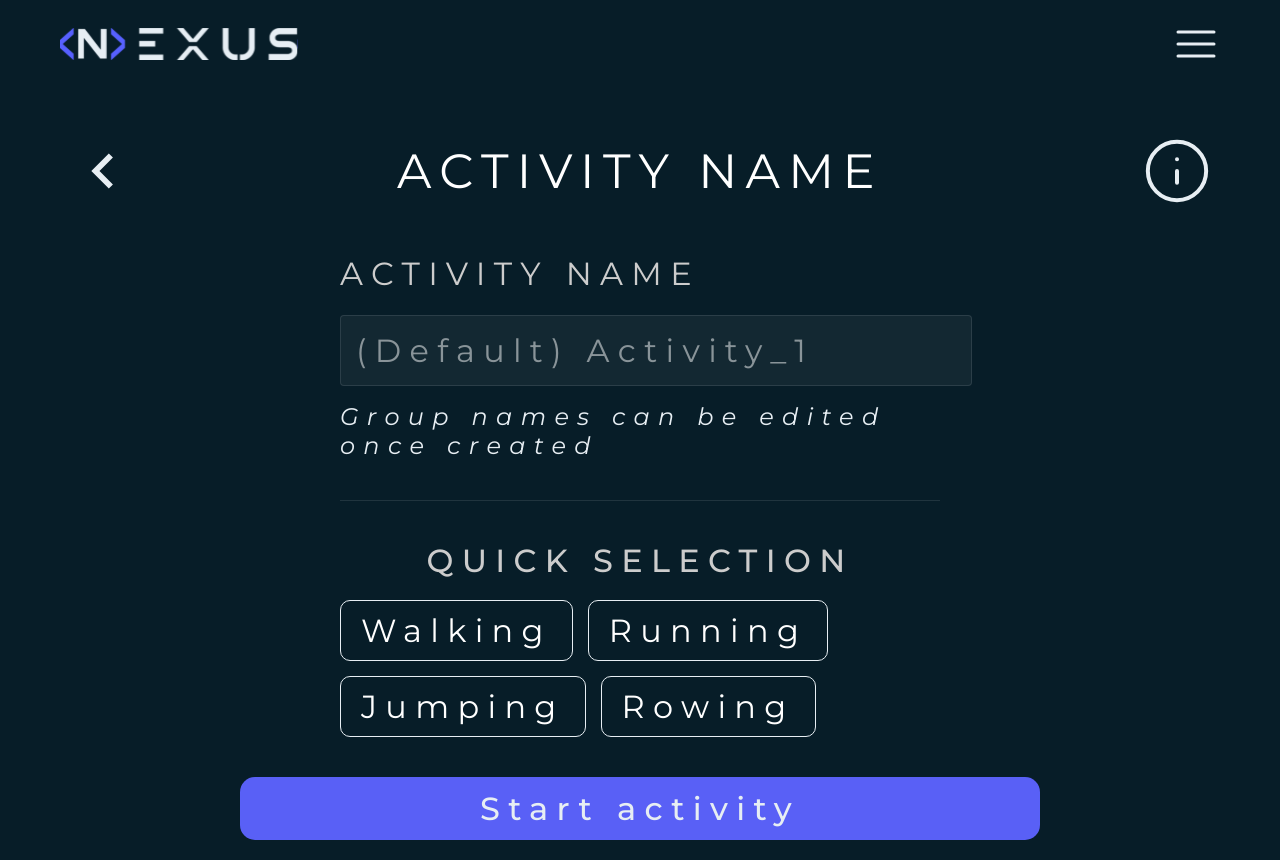
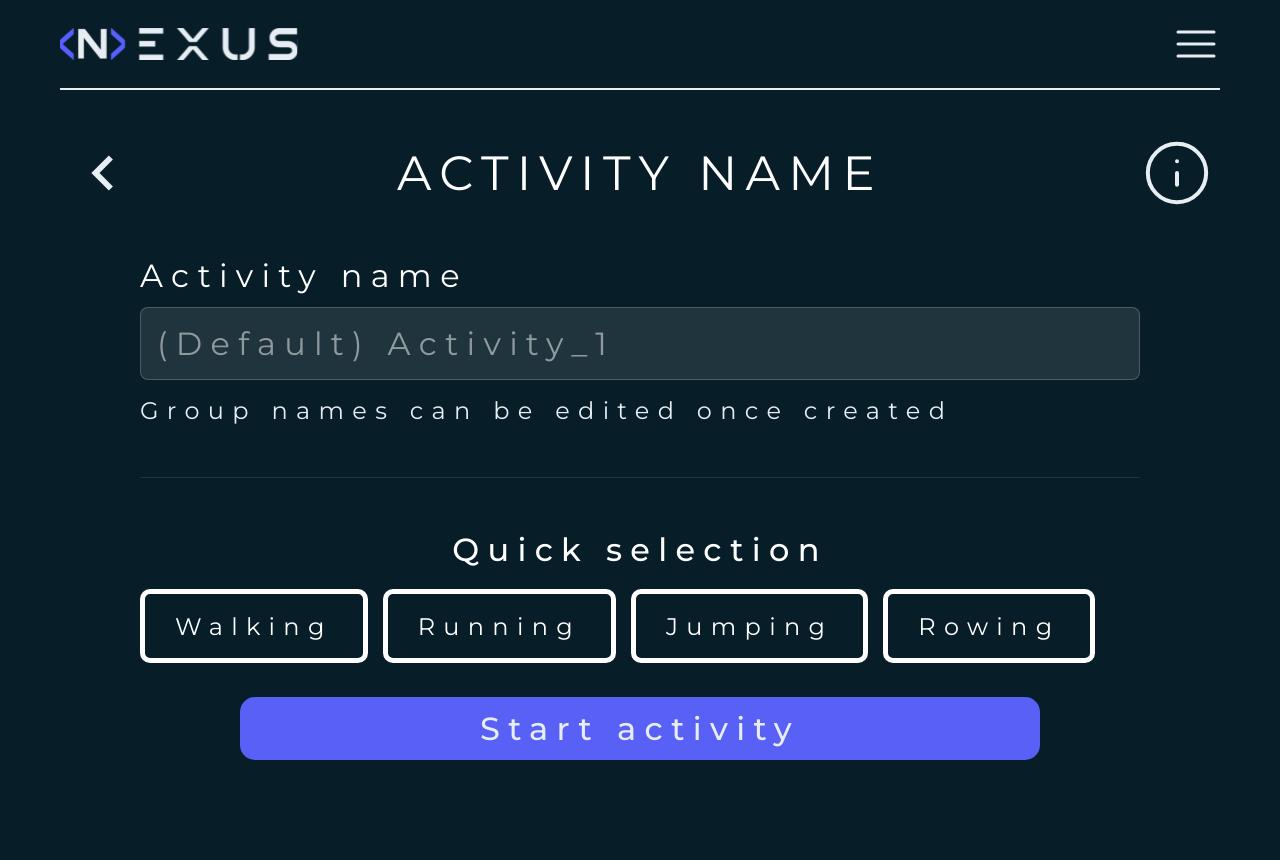
Before and after one commit to Nexus-N3/nexus-n3-neia-app-framework, a React (Vite) app in the folder apps/registry/nexus/ui/: page /new-activity in a window 1280 px wide. After the commit the page ends 800 px from the top, so only its background shows below. Built offline with nearby package versions, Linux system fonts and the light colour scheme.

Commit message:
Common styling.

```diff
--- a/apps/registry/nexus/ui/src/App.css
+++ b/apps/registry/nexus/ui/src/App.css
@@ -387,3 +387,11 @@ h3 {
   margin: 0;
   color: #fff;
 }
+
+/* Global H2 Styles */
+h2 {
+  font-size: 48px;
+  font-weight: 500;
+  margin: 0;
+  color: #fff;
+}
--- a/apps/registry/nexus/ui/src/screens/AssignSensorsScreen.tsx
+++ b/apps/registry/nexus/ui/src/screens/AssignSensorsScreen.tsx
@@ -59,9 +59,7 @@ export const AssignSensorsScreen: React.FC = () => {
       {/* Sub Header */}
       <div className="sub-header-row" style={{ display: 'flex', justifyContent: 'space-between', marginBottom: '20px', alignItems: 'center' }}>
         <BackButton onClick={handleBack} />
-        <h2 className="screen-title" style={{ margin: 0 }}>
-          PLACE SENSORS
-        </h2>
+        <h2 className="screen-title">PLACE SENSORS</h2>
         <InfoButton />
       </div>
 
--- a/apps/registry/nexus/ui/src/screens/NewActivityScreen.tsx
+++ b/apps/registry/nexus/ui/src/screens/NewActivityScreen.tsx
@@ -20,65 +20,47 @@ export const NewActivityScreen: React.FC = () => {
   };
 
   return (
-    <main className="nexus-content new-activity-content" style={{ display: 'flex', flexDirection: 'column', height: '100%' }}>
+    <main className="nexus-content new-activity-content">
       {/* Sub Header */}
-      <div className="sub-header-row" style={{ display: 'flex', justifyContent: 'space-between', marginBottom: '40px', alignItems: 'center' }}>
+      <div className="sub-header-row">
         <BackButton onClick={handleBack} />
-        <h2 className="screen-title" style={{ margin: 0 }}>
-          ACTIVITY NAME
-        </h2>
+        <h2 className="screen-title">ACTIVITY NAME</h2>
         <InfoButton />
       </div>
 
-      <div style={{ maxWidth: '600px', width: '100%', margin: '0 auto', flex: 1 }}>
+      <div className="session-form-container">
         {/* Activity Name Input */}
-        <div className="form-group" style={{ marginBottom: '40px' }}>
-          <label style={{ display: 'block', marginBottom: '10px', color: '#ccc', textTransform: 'uppercase' }}>Activity name</label>
+        <div className="form-group">
+          <label htmlFor="activity-name">Activity name</label>
           <input
+            id="activity-name"
             type="text"
             className="nexus-input"
             placeholder="(Default) Activity_1"
             value={activityName}
             onChange={(e) => setActivityName(e.target.value)}
-            style={{
-              width: '100%',
-              padding: '15px',
-              background: 'rgba(255, 255, 255, 0.05)',
-              border: '1px solid rgba(255, 255, 255, 0.1)',
-              borderRadius: '4px',
-              color: 'white',
-            }}
           />
-          <div className="input-hint" style={{ fontStyle: 'italic' }}>
-            Group names can be edited once created
-          </div>
+          <div className="input-hint">Group names can be edited once created</div>
         </div>
 
-        {/* Separator */}
-        <div style={{ height: '1px', background: 'rgba(255, 255, 255, 0.1)', marginBottom: '40px' }}></div>
+        {/* Separator - kept custom as it's not in App.css */}
+        <div style={{ height: '1px', background: 'rgba(255, 255, 255, 0.1)', margin: '20px 0' }}></div>
 
         {/* Quick Selection */}
-        <div style={{ marginBottom: '40px' }}>
-          <h3 style={{ color: '#ccc', textTransform: 'uppercase', marginBottom: '20px' }}>Quick selection</h3>
+        <div>
+          <h3 style={{ marginBottom: '20px' }}>Quick selection</h3>
           <div style={{ display: 'flex', gap: '15px', flexWrap: 'wrap' }}>
             {quickSelections.map((selection) => (
-              <button
+              <div
                 key={selection}
+                className={`setup-item centered ${activityName === selection ? 'selected' : ''}`}
                 onClick={() => setActivityName(selection)}
                 style={{
-                  background: 'transparent',
-                  border: '1px solid #E7EEF3',
-                  borderRadius: '10px',
-                  padding: '10px 20px',
-                  color: 'white',
-                  cursor: 'pointer',
-                  transition: 'background-color 0.2s',
+                  padding: '10px 30px', // Adjusted to match button size better while keeping style
                 }}
-                onMouseOver={(e) => (e.currentTarget.style.backgroundColor = 'rgba(255, 255, 255, 0.1)')}
-                onMouseOut={(e) => (e.currentTarget.style.backgroundColor = 'transparent')}
               >
                 {selection}
-              </button>
+              </div>
             ))}
           </div>
         </div>
--- a/apps/registry/nexus/ui/src/screens/SensorSetupScreen.tsx
+++ b/apps/registry/nexus/ui/src/screens/SensorSetupScreen.tsx
@@ -66,7 +66,7 @@ export const SensorSetupScreen: React.FC = () => {
 
   return (
     <main className="nexus-content sensor-setup-content" style={{ display: 'flex', flexDirection: 'column', height: '100%', overflow: 'hidden' }}>
-      <div className="sub-header-row">
+      <div className="sub-header-row" style={{ display: 'flex', justifyContent: 'space-between', alignItems: 'center' }}>
         <BackButton onClick={handleBack} />
         <h2 className="screen-title">SENSOR SETUP</h2>
         <InfoButton />
```
